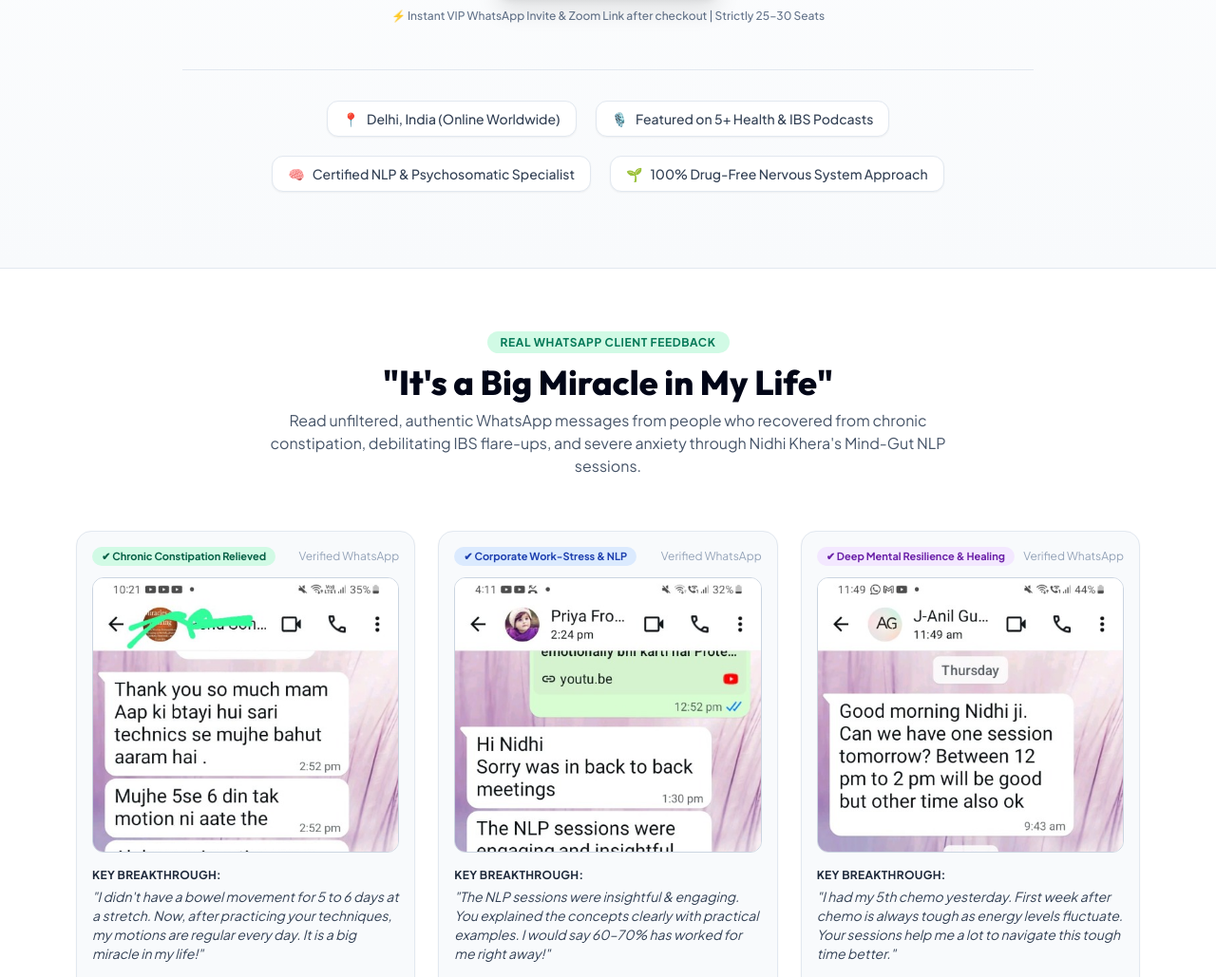
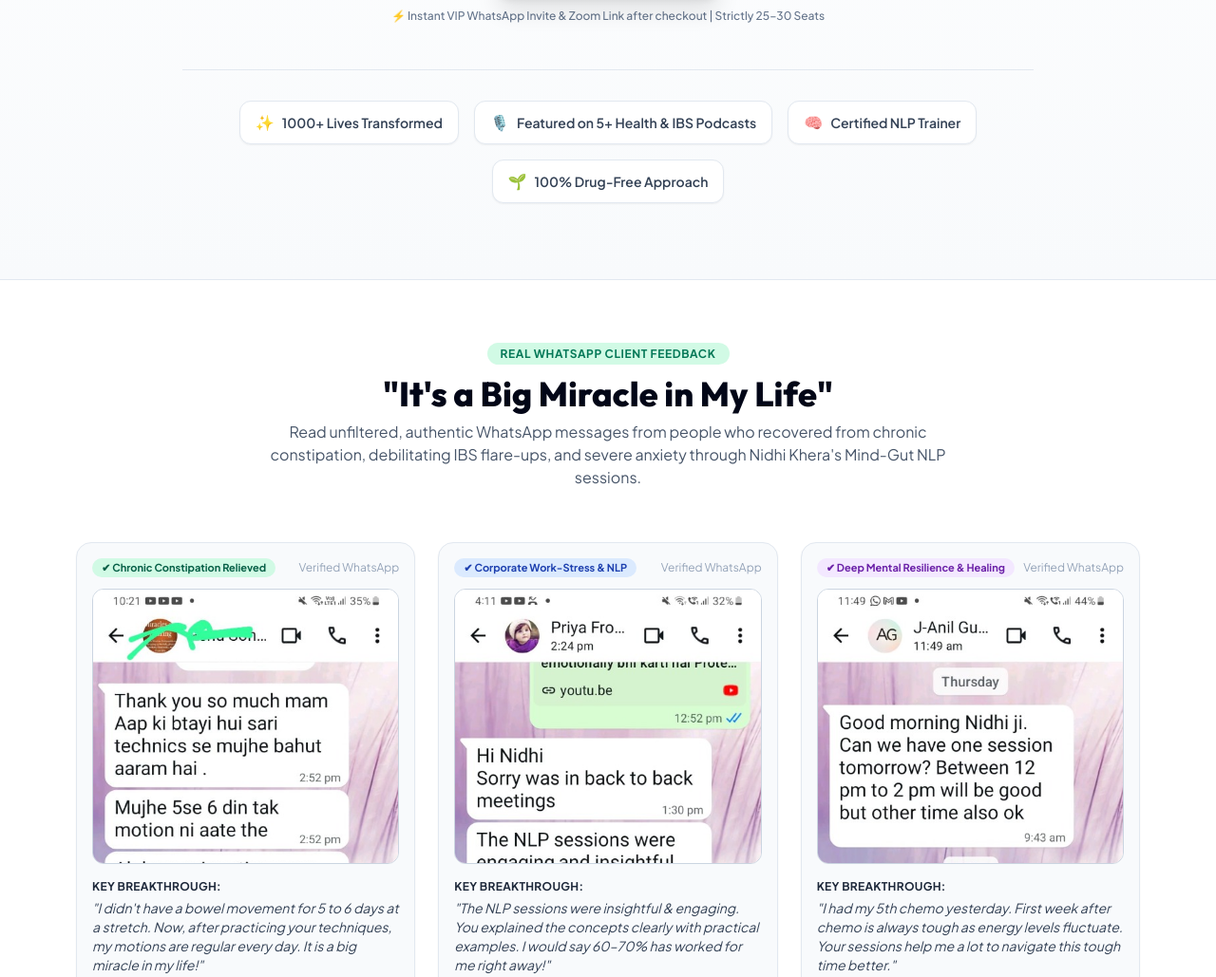
Before and after one commit to sagarburman1920/nidhikhera, a plain HTML site: page index.html in a window 1280 px wide. Shown: the part 1264-2293 px from the top of the page at 95% size. Drawn offline with nearby package versions, Linux system fonts and the light colour scheme.

Commit message:
Update achievement cards: 1000+ Lives Transformed, Featured on 5+ Health & IBS Podcasts, Certified NLP Trainer, 100% Drug-Free Approach

```diff
--- a/index.html
+++ b/index.html
@@ -108,7 +108,7 @@
       <!-- Top Pill -->
       <div class="inline-flex items-center gap-2 bg-white border border-gut-200 text-gut-800 px-4 py-1.5 rounded-full text-xs sm:text-sm font-semibold mb-6 shadow-sm">
         <span class="w-2 h-2 rounded-full bg-gut-500 animate-ping"></span>
-        <span>✧ 500+ Lives Transformed Through Mind-Gut NLP</span>
+        <span>✧ 1000+ Lives Transformed Through Mind-Gut NLP</span>
       </div>
 
       <!-- Main Headline (Center Aligned 3-Line Format) -->
@@ -167,20 +167,20 @@
         <p class="text-xs text-slate-500 mt-3 font-medium">⚡ Instant VIP WhatsApp Invite & Zoom Link after checkout | Strictly 25–30 Seats</p>
       </div>
 
-      <!-- Trust Badges Bar -->
+      <!-- Achievement & Trust Badges Bar -->
       <div class="mt-12 pt-8 border-t border-slate-200 max-w-4xl mx-auto">
-        <div class="flex flex-wrap items-center justify-center gap-3 sm:gap-5 text-xs sm:text-sm font-medium text-slate-700">
-          <div class="flex items-center gap-2 bg-white px-4 py-2 rounded-xl border border-slate-200 shadow-sm">
-            <span class="text-emerald-600">📍</span> <span>Delhi, India (Online Worldwide)</span>
+        <div class="flex flex-wrap items-center justify-center gap-3 sm:gap-4 text-xs sm:text-sm font-semibold text-slate-700">
+          <div class="flex items-center gap-2 bg-white px-4 py-2.5 rounded-xl border border-slate-200 shadow-sm hover:border-emerald-300 transition">
+            <span class="text-emerald-600 text-base">✨</span> <span>1000+ Lives Transformed</span>
           </div>
-          <div class="flex items-center gap-2 bg-white px-4 py-2 rounded-xl border border-slate-200 shadow-sm">
-            <span class="text-emerald-600">🎙️</span> <span>Featured on 5+ Health & IBS Podcasts</span>
+          <div class="flex items-center gap-2 bg-white px-4 py-2.5 rounded-xl border border-slate-200 shadow-sm hover:border-emerald-300 transition">
+            <span class="text-emerald-600 text-base">🎙️</span> <span>Featured on 5+ Health & IBS Podcasts</span>
           </div>
-          <div class="flex items-center gap-2 bg-white px-4 py-2 rounded-xl border border-slate-200 shadow-sm">
-            <span class="text-emerald-600">🧠</span> <span>Certified NLP & Psychosomatic Specialist</span>
+          <div class="flex items-center gap-2 bg-white px-4 py-2.5 rounded-xl border border-slate-200 shadow-sm hover:border-emerald-300 transition">
+            <span class="text-emerald-600 text-base">🧠</span> <span>Certified NLP Trainer</span>
           </div>
-          <div class="flex items-center gap-2 bg-white px-4 py-2 rounded-xl border border-slate-200 shadow-sm">
-            <span class="text-emerald-600">🌱</span> <span>100% Drug-Free Nervous System Approach</span>
+          <div class="flex items-center gap-2 bg-white px-4 py-2.5 rounded-xl border border-slate-200 shadow-sm hover:border-emerald-300 transition">
+            <span class="text-emerald-600 text-base">🌱</span> <span>100% Drug-Free Approach</span>
           </div>
         </div>
       </div>
@@ -731,7 +731,7 @@
               Meet Nidhi Khera
             </h2>
             <p class="text-sm font-semibold text-gut-700 mt-1">
-              Certified NLP Practitioner & Mental Health Coach | Mind-Gut Specialist
+              Certified NLP Trainer & Mental Health Coach | Mind-Gut Specialist
             </p>
 
             <p class="text-xs sm:text-sm text-slate-600 mt-4 leading-relaxed">
```
